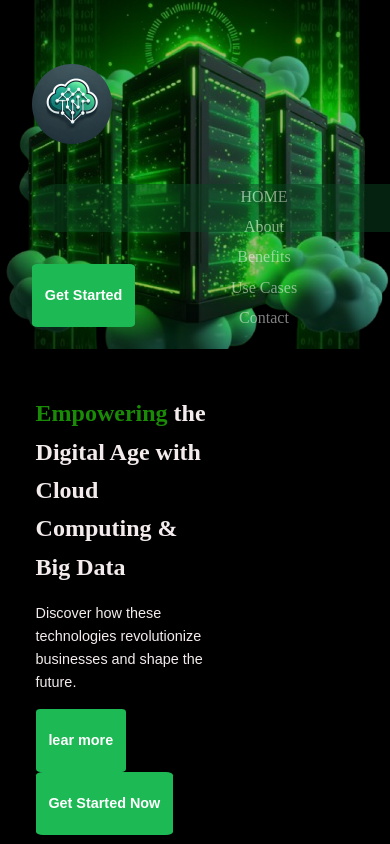
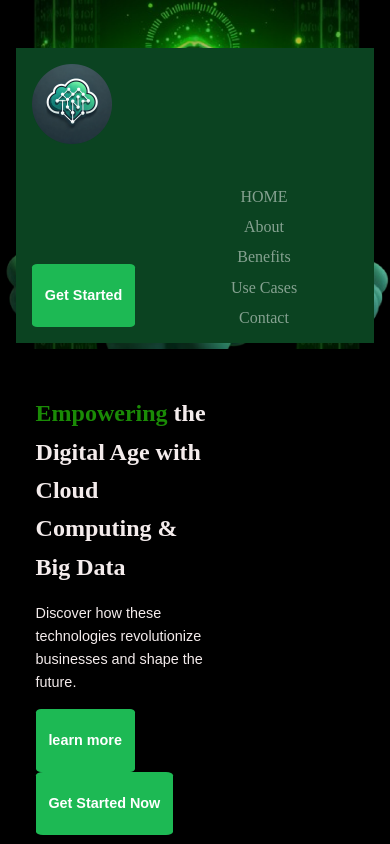
Before and after one commit to shahfarmanAli/E-commerce-landing-page, a plain HTML site: page index.html in a window 390 px wide. Shown: the top 844 px of the page. Drawn offline with nearby package versions, Linux system fonts and the light colour scheme.

Commit message:
get commit

```diff
--- a/index.html
+++ b/index.html
@@ -39,7 +39,7 @@
       <h1 style="font-size: 48;"><span style="color: #1a8b06;">Empowering</span> the Digital Age with Cloud <br>
         Computing & Big Data</h1>
       <p>Discover how these technologies revolutionize <br> businesses and shape the future.</p>
-      <button class="cta-button">lear more</button>
+      <button class="cta-button">learn more</button>
       <button class="cta-button">Get Started Now</button>
     </div>
 
--- a/style.css
+++ b/style.css
@@ -59,7 +59,7 @@ body {
     display: flex;
     list-style: none;
     gap: 1.5rem;
-    background-color: #0b4321;
+    /* background-color: #0b4321; */
     text-align: center;
     align-items: center;
     margin-right: 5px;
@@ -728,15 +728,16 @@ button:hover {
 
 
   /* General Media Query for Tablets and Smaller Screens */
-@media screen and (max-width: 1024px) {
+@media screen and (max-width: 768px) {
     .navbar {
       flex-direction: column;
       gap: 1rem;
+      background-color: #0b4321;
     }
 
     .nav-links {
       flex-direction: column;
-      gap: 0.5rem;
+      /* gap: 0.5rem; */
     }
 
     .hero-content {
```
